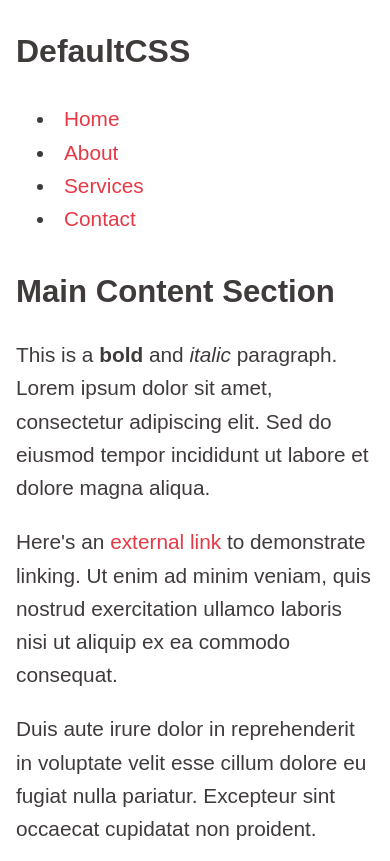
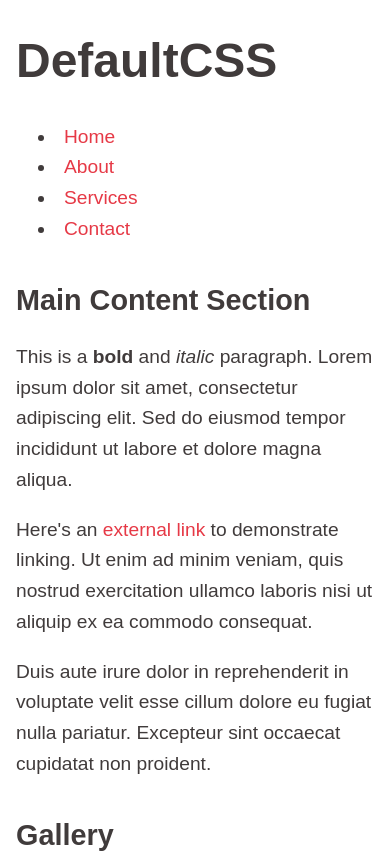
Before and after one commit to janbsc4/defaultCSS, a plain HTML site: page index.html in a window 390 px wide. Shown: the top 861 px of the page. Drawn offline with Linux system fonts and the light colour scheme.

Commit message:
Updated mobile font size

```diff
--- a/default.css
+++ b/default.css
@@ -143,10 +143,9 @@ tr:hover td { background-color: var(--transparent-lightest); }
 /* Mobile Adjustments */
 @media (max-width: 600px) {
 	body {
-		font-size: 1.3rem;
+		font-size: 1.2rem;
 		padding: 0 var(--spacing-md);
 	}
-	h1 { font-size: 2rem; }
 	label, input, textarea, button { width: 100%; }
 }
 
```
